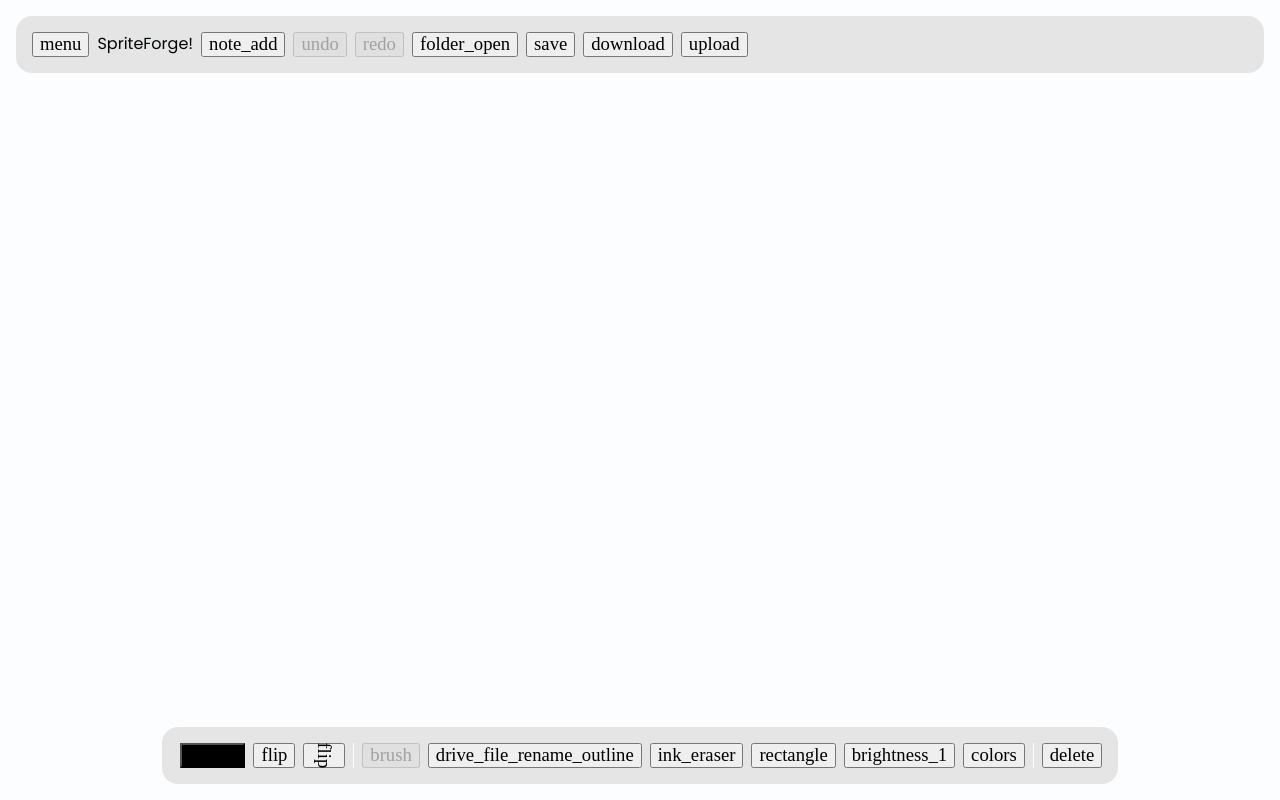
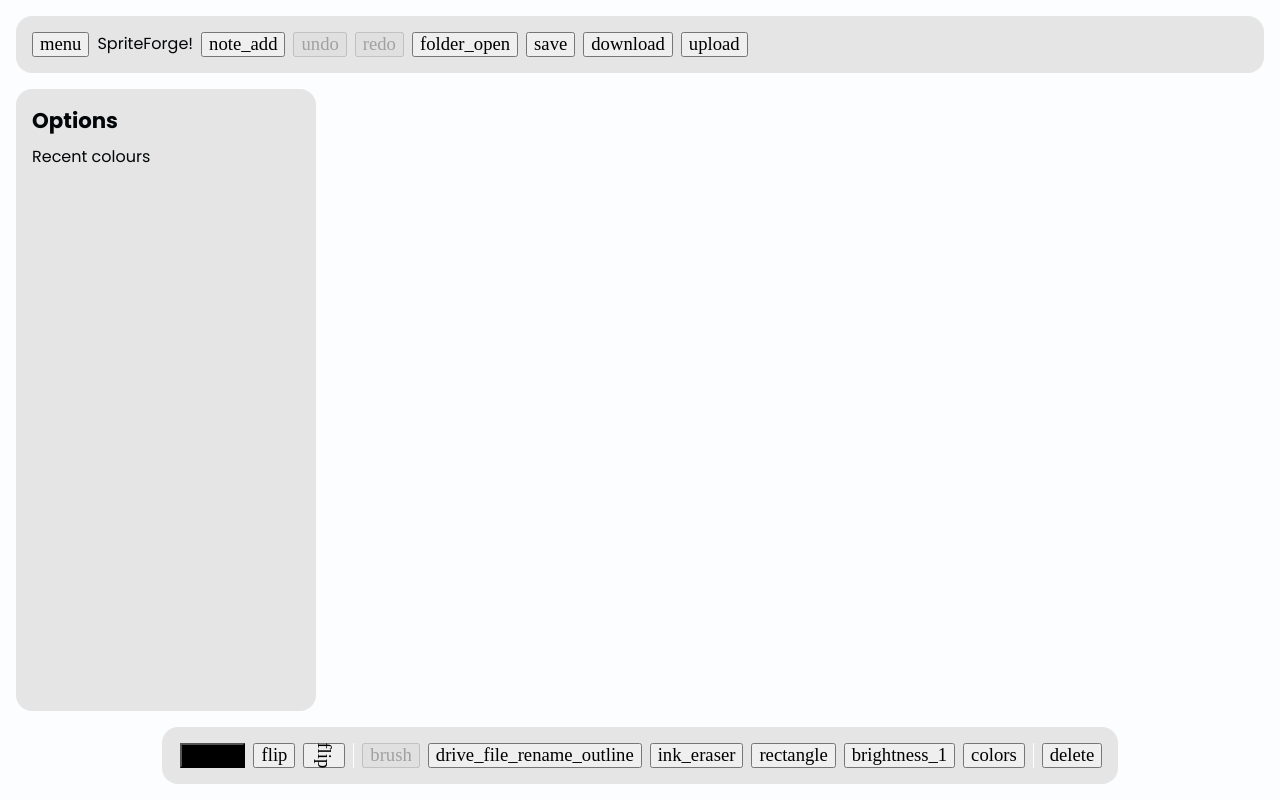
Before and after one commit to Lith1um/SpriteForge, an Angular app: page / in a window 1280 px wide. Built offline with nearby package versions, Linux system fonts and the light colour scheme; what upng-js would draw is missing.

Commit message:
open sidebar by default and hide on mobile

```diff
--- a/src/app/app.component.ts
+++ b/src/app/app.component.ts
@@ -117,7 +117,7 @@ import { ImportModalComponent } from './components/modals/import-modal.component
 export class AppComponent {
   canvasService = inject(CanvasService);
 
-  menuOpen = signal<boolean>(false);
+  menuOpen = signal<boolean>(true);
   newModelVisible = signal<boolean>(false);
   openModelVisible = signal<boolean>(false);
   saveModelVisible = signal<boolean>(false);
--- a/src/app/components/sidebar/sidebar.component.ts
+++ b/src/app/components/sidebar/sidebar.component.ts
@@ -105,4 +105,12 @@ export class SidebarComponent {
 
   updateColour = output<string>();
 
+  constructor() {
+    effect(() => {
+      if (this.isMobile()) {
+        this.show.set(false);
+      }
+    }, {allowSignalWrites: true});
+  }
+
 }
```
